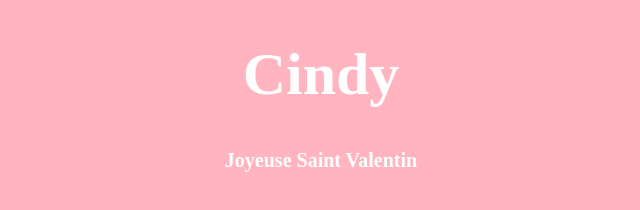
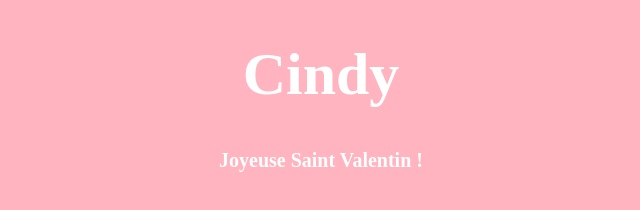
Before and after one commit to bromain/bromain.github.io, a plain HTML site: page index.html in a window 1280 px wide. Shown: the full height of the page, 319-959 px from the left. Drawn offline with Linux system fonts and the light colour scheme; a web font is replaced by a local one.

Commit message:
Update index.html

```diff
--- a/index.html
+++ b/index.html
@@ -2,7 +2,7 @@
 <html lang="fr">
 <head>
   <meta charset="utf-8">
-  <title>Titre de la page</title>
+  <title>Saint Valentin !</title>
   <link href='http://fonts.googleapis.com/css?family=Delius' rel='stylesheet' type='text/css'>
   <style type="text/css">
   body {
@@ -22,6 +22,6 @@
 </head>
 <body>
   <center><h1>Cindy</h1></center>
-  <center><h2>Joyeuse Saint Valentin</h2></center>
+  <center><h2>Joyeuse Saint Valentin !</h2></center>
 </body>
 </html>
```
